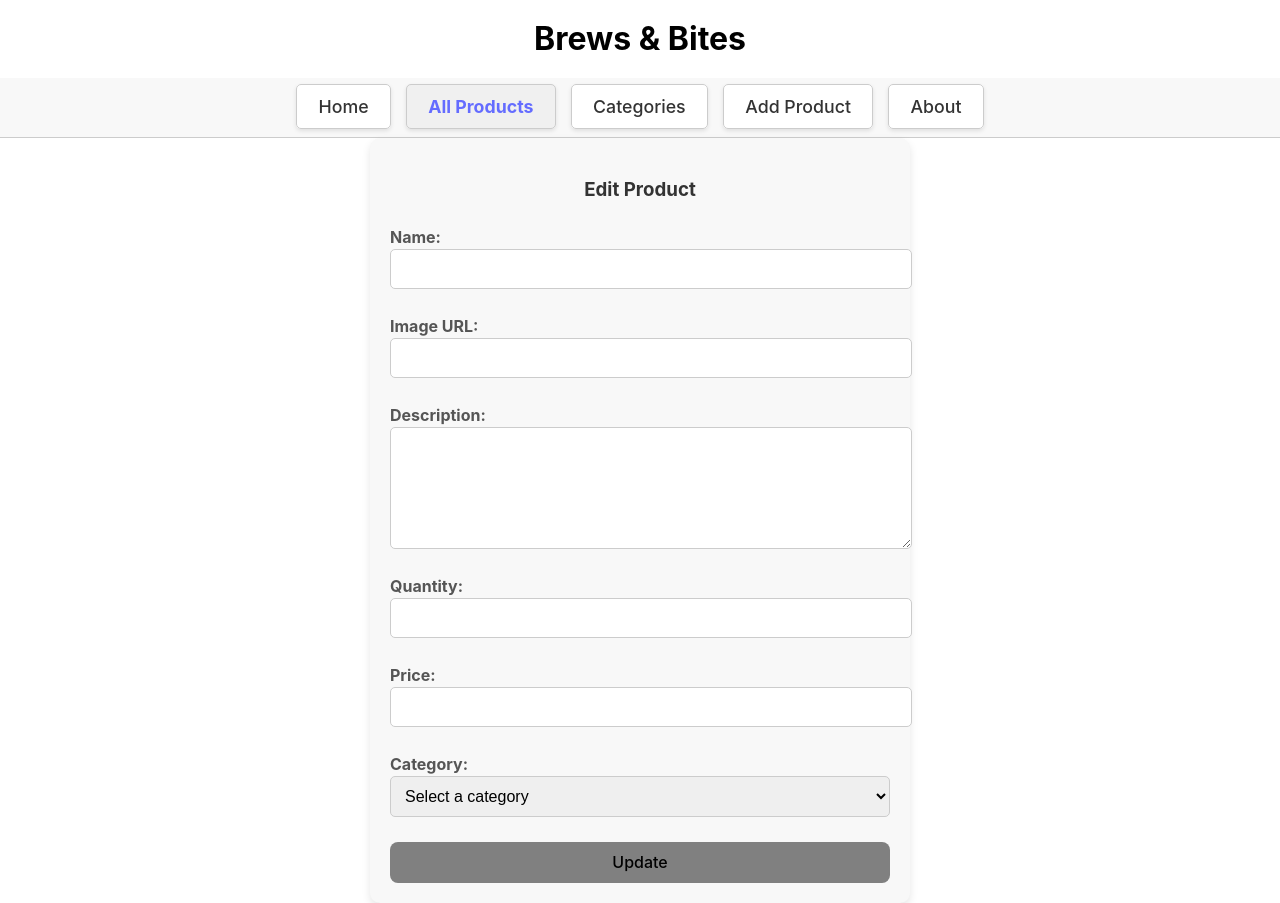
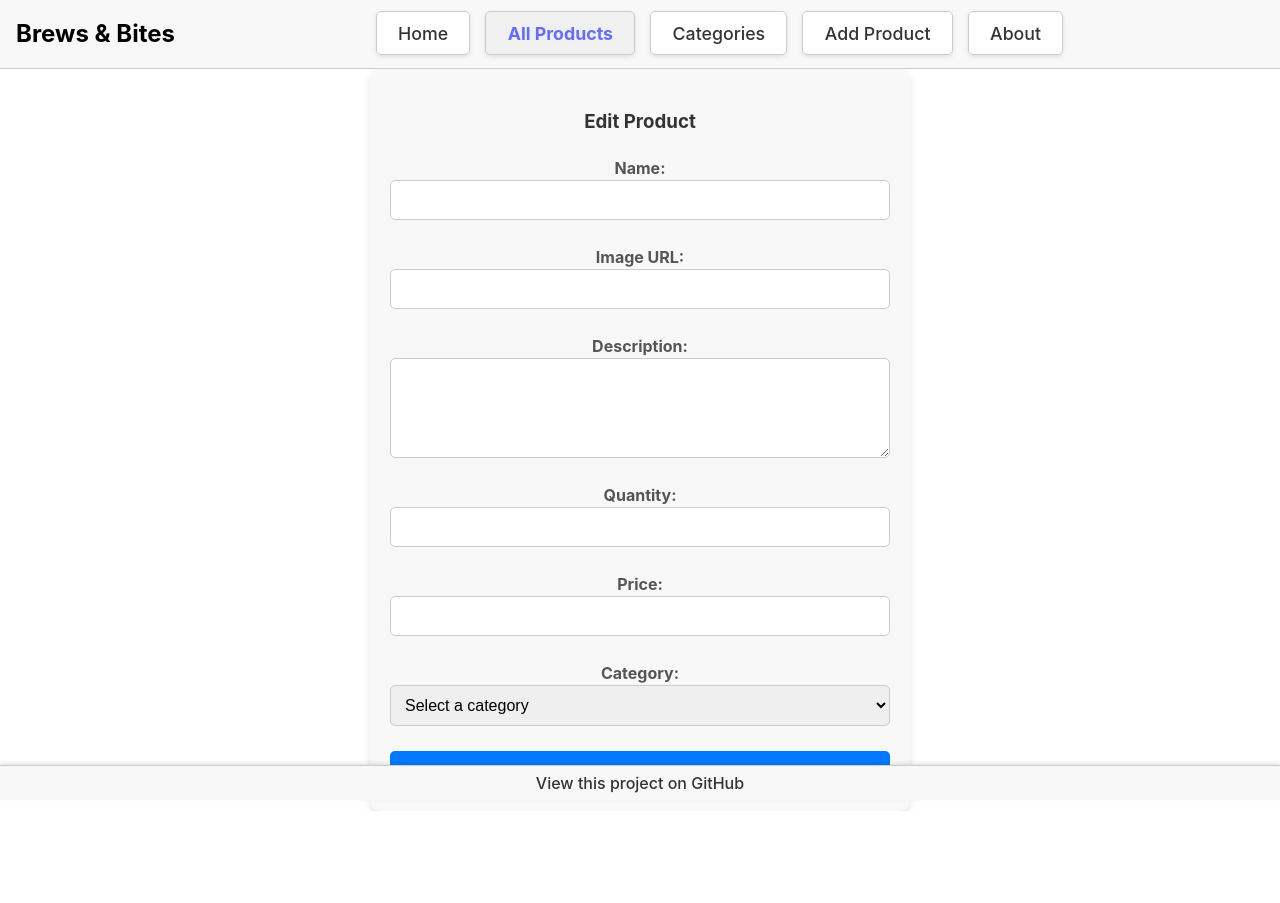
Before and after one commit to NicoAnzo/brews-bites, a React (Vite) app: page /products/edit/1 in a window 1280 px wide. After the commit the page ends 811 px from the top, so only its background shows below. Built offline with nearby package versions, Linux system fonts and the light colour scheme; no server answers.

Commit message:
add Footer component and fix it to the bottom

```diff
--- a/src/App.jsx
+++ b/src/App.jsx
@@ -8,14 +8,15 @@ import EditProduct from "./components/EditProduct";
 import ProductCategoryList from "./components/ProductCategoryList";
 import ProductDetailsPage from "./pages/ProductDetailsPage";
 import NotFoundPage from "./pages/NotFoundPage";
+import Footer from "./components/Footer";
 
 function App () {
 
   return (
     <>
-      <h1>Brews & Bites</h1>
-
       <nav>
+        <span className="title">Brews & Bites</span>
+        <div className="menu-items">
           <span><NavLink to="/">Home</NavLink></span>
           <span><NavLink to="/products">All Products</NavLink></span>
 
@@ -31,7 +32,9 @@ function App () {
 
           <span><NavLink to="/products/create">Add Product</NavLink></span>
           <span><NavLink to="/about">About</NavLink></span>
+        </div>
       </nav>
+
 
       <Routes>
         <Route path="/" element={<HomePage />} />
@@ -43,6 +46,8 @@ function App () {
         <Route path="/products/:productId" element={<ProductDetailsPage />} />
         <Route path="*" element={<NotFoundPage />} />
       </Routes>
+
+      <Footer />
     </>
   );
 }
--- /dev/null
+++ b/src/components/Footer.jsx
@@ -0,0 +1,12 @@
+
+function Footer() {
+    return (
+      <footer className="footer">
+        <a href="https://github.com/NicoAnzo/brews-bites" target="_blank" rel="noopener noreferrer">
+          View this project on GitHub
+        </a>
+      </footer>
+    );
+  }
+
+  export default Footer;
--- a/src/components/ProductCategoryList.jsx
+++ b/src/components/ProductCategoryList.jsx
@@ -79,7 +79,7 @@ function ProductCategoryList () {
                             <Link to={`/products/${product.id}`}>
                                 <h3>{product.name}</h3>
                                 <img src={product.image} alt="product image" onError={handleImageError} />
-                                <p>{product.price} €</p>
+                                <p className="price">{product.price} €</p>
                             </Link>
                         </div>
                     ))}
--- a/src/components/ProductList.jsx
+++ b/src/components/ProductList.jsx
@@ -70,7 +70,7 @@ function ProductList () {
                             <Link to={`/products/${product.id}`}>
                                 <h3>{product.name}</h3>
                                 <img src={product.image} alt="product image" onError={(e) => handleImageError(e, product.category)} />
-                                <p>{product.price} €</p>
+                                <p className="price">{product.price} €</p>
                             </Link>
                         </div>
                     ))}
--- a/src/index.css
+++ b/src/index.css
@@ -2,7 +2,7 @@
   font-family: Inter, system-ui, Avenir, Helvetica, Arial, sans-serif;
   line-height: 1.5;
   font-weight: 400;
-  box-sizing: margin-box;
+  box-sizing: border-box;
   color: black;
   background-color: white;
   font-synthesis: none;
@@ -17,13 +17,39 @@ body {
 }
 
 nav {
+  position: sticky;
+  top: 0;
+  z-index: 10;
   display: flex;
-  justify-content: center;
-  gap: 15px;
+  justify-content: space-between;
+  align-items: center;
   padding: 1em;
   background-color: #f8f8f8;
   border-bottom: 1px solid #ccc;
   flex-wrap: wrap;
+}
+
+.title {
+  font-size: 1.5em;
+  font-weight: bold;
+  align-self: flex-start;
+}
+
+.menu-items {
+  display: flex;
+  gap: 15px;
+  justify-content: center;
+  flex-grow: 1;
+}
+
+.menu-items span {
+  font-size: 1.11em;
+}
+
+a {
+  font-weight: 500;
+  color: #646cff;
+  text-decoration: none;
 }
 
 nav a, .dropdown-trigger {
@@ -164,20 +190,22 @@ button:focus-visible {
 .create-product-container label {
   display: flex;
   flex-direction: column;
-  align-items: flex-start;
   font-weight: bold;
   color: #555;
   margin-bottom: 10px;
+  width: 100%;
 }
 
 .create-product-container input,
 .create-product-container textarea,
-.create-product-container select {
+.create-product-container select,
+.create-product-container button {
   width: 100%;
   padding: 10px;
   border: 1px solid #ccc;
   border-radius: 5px;
   font-size: 16px;
+  box-sizing: border-box;
 }
 
 .create-product-container textarea {
@@ -185,14 +213,19 @@ button:focus-visible {
   min-height: 100px;
 }
 
-span {
-  font-size: 1.11em;
+.create-product-container button {
+  cursor: pointer;
+  background-color: #007bff;
+  color: white;
+  border: none;
+  border-radius: 5px;
+  padding: 10px;
+  font-size: 16px;
+  transition: background-color 0.3s ease;
 }
 
-a {
-  font-weight: 500;
-  color: #646cff;
-  text-decoration: none;
+.create-product-container button:hover {
+  background-color: #0056b3;
 }
 
 .product-details-container {
@@ -226,8 +259,9 @@ a {
   max-width: 400px;
   border-radius: 10px;
   box-shadow: 0 4px 8px rgba(0, 0, 0, 0.1);
-  margin: 20px 0;
+  margin: 20px auto;
   object-fit: cover;
+  display: block;
 }
 
 .button-group {
@@ -287,7 +321,7 @@ a {
   display: flex;
   flex-wrap: wrap;
   gap: 20px;
-  justify-content:flex-start;
+  justify-content: flex-start;
 }
 
 .product-card {
@@ -307,6 +341,14 @@ a {
   font-size: 1.2em;
   margin: 0;
   color: #333;
+}
+
+.product-card .price {
+  width: 30%;
+  border: 1px solid #ccc;
+  border-radius: 5px;
+  margin: 0 auto;
+  background-color: #eee;
 }
 
 .product-card:hover {
@@ -340,3 +382,25 @@ a {
     max-width: 100%;
   }
 }
+
+footer.footer {
+  position: fixed;
+  bottom: 0;
+  left: 0;
+  width: 100%;
+  background-color: #f8f8f8;
+  padding: 5px 0;
+  text-align: center;
+  border-top: 1px solid #ccc;
+  box-shadow: 0 -2px 4px rgba(0, 0, 0, 0.1);
+}
+
+footer.footer a {
+  color: #333;
+  text-decoration: none;
+  font-weight: 500;
+}
+
+footer.footer a:hover {
+  color: #646cff;
+}
```
Lines whose indentation alone changed are shown as unchanged.
